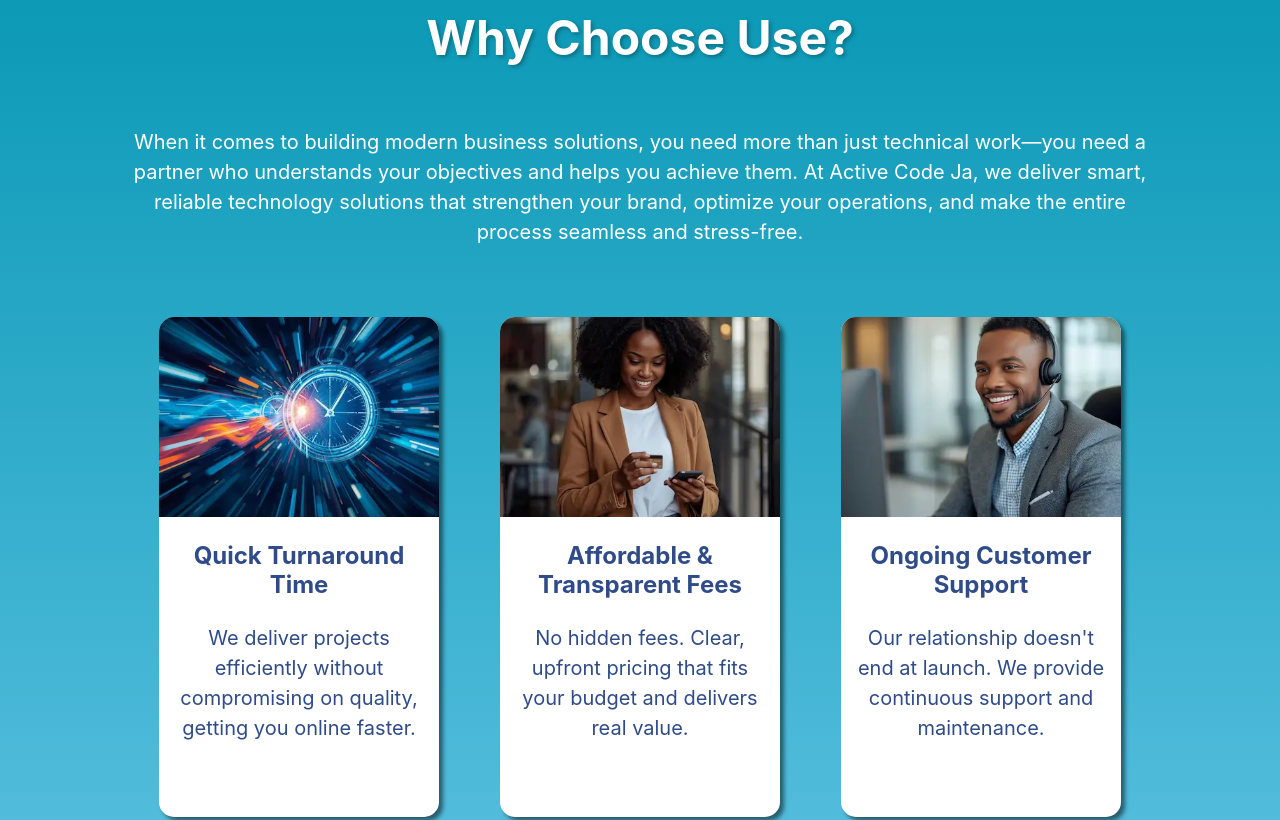
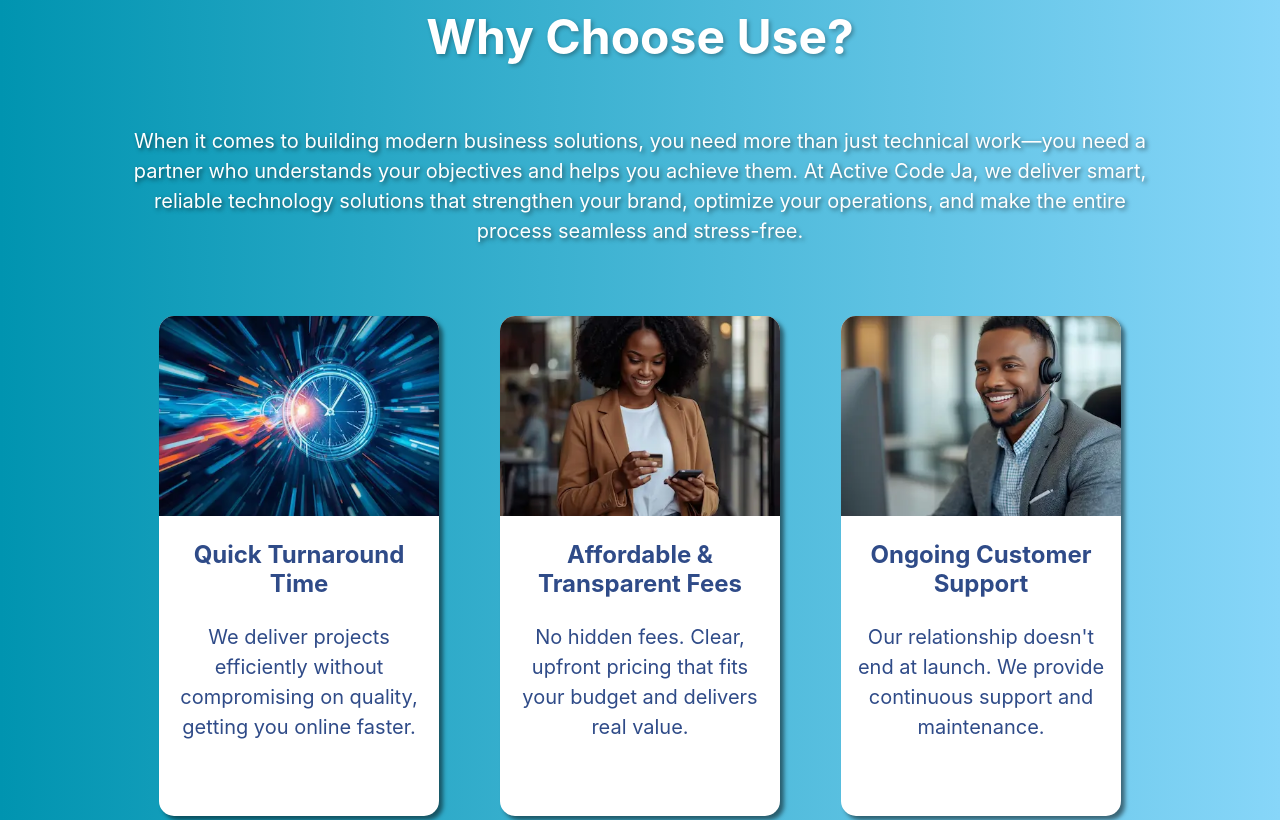
Before and after one commit to OdCool27/activecodeja, a React (Vite) app: page / in a window 1280 px wide. Shown: the part 2300-3120 px from the top of the page. Built offline with nearby package versions, Linux system fonts and the light colour scheme.

Commit message:
Styling and animation for index

```diff
--- a/src/components/Hero.jsx
+++ b/src/components/Hero.jsx
@@ -1,9 +1,9 @@
 import '/src/index.css';
 import {useNavigate} from "react-router-dom";
-import {UseInView} from "./UseInView.jsx";
+import {useInView} from "./useInView.jsx";
 
 function Hero() {
-    const [ref, isVisible] = UseInView();
+    const [ref, isVisible] = useInView();
     const navigate = useNavigate();
     return(
         <section id="hero-section" ref={ref} className={`${isVisible ? "bg-fade-in" : ""}`}>
--- a/src/components/UseInView.jsx
+++ /dev/null
@@ -1,23 +0,0 @@
-import { useState, useEffect, useRef } from "react";
-
-export function UseInView(options = {}) {
-  const ref = useRef(null);
-  const [isVisible, setIsVisible] = useState(false);
-
-  useEffect(() => {
-    const observer = new IntersectionObserver(
-      ([entry]) => {
-        if (entry.isIntersecting) {
-          setIsVisible(true);
-        }
-      },
-      { threshold: 0.2, ...options }
-    );
-
-    if (ref.current) observer.observe(ref.current);
-
-    return () => observer.disconnect();
-  }, [options]);
-
-  return [ref, isVisible];
-}
--- a/src/components/WhatDoWeOffer.jsx
+++ b/src/components/WhatDoWeOffer.jsx
@@ -2,15 +2,17 @@ import {Link} from "react-router-dom";
 import modernDesign from '../assets/ux-ui-design.png'
 import development from '../assets/development.png'
 import maintenance from '../assets/maintenance.png'
+import {useInView} from "./useInView.jsx";
 
 function WhatDoWeOffer() {
+    const [ref, isVisible] = useInView();
     return(
         <>
-            <section id="what-do-we-offer">
+            <section id="what-do-we-offer" ref={ref} className={`${isVisible ? "bg-fade-in" : ""}`}>
                 <h2>What Do We Offer?</h2>
                 <p>We provide a comprehensively tailored web solutions for your business needs.</p>
 
-                <div className="card-container">
+                <div className={`card-container ${isVisible ? "content-rise" : ""}`}>
                     <div className="card">
                         <div className="card-heading">
                             <img src={modernDesign} alt="modern design"/>
--- a/src/components/WhyChooseUs.jsx
+++ b/src/components/WhyChooseUs.jsx
@@ -1,12 +1,12 @@
 import '/src/index.css'
-import {UseInView} from "./UseInView.jsx";
+import {useInView} from "./useInView.jsx";
 import quickTurnaround from '../assets/quick-turnaround.webp'
 import affordableFees from '../assets/affordable.webp'
 import customerSupport from '../assets/support.webp'
 import customDesigns from '../assets/custom-designs.webp'
 
 function WhyChooseUs(){
-    const [ref, isVisible] = UseInView();
+    const [ref, isVisible] = useInView();
     return(
         <>
            <section id="why-choose-us" ref={ref} className={`${isVisible ? "bg-fade-in" : ""}`}>
--- /dev/null
+++ b/src/components/useInView.jsx
@@ -0,0 +1,28 @@
+import { useState, useEffect, useRef } from "react";
+
+export function useInView(options = {}) {
+  const ref = useRef(null);
+  const [isVisible, setIsVisible] = useState(false);
+
+    useEffect(() => {
+        const element = ref.current;
+        if (!element) return;
+
+        const observer = new IntersectionObserver(
+            ([entry]) => {
+                if (entry.isIntersecting) {
+                    setIsVisible(true);
+                    observer.unobserve(element); // stop observing
+                }
+            },
+            { threshold: 0.2, ...options }
+        );
+
+        observer.observe(element);
+
+        return () => observer.disconnect();
+    }, [ref, options]);
+
+
+    return [ref, isVisible];
+}
--- a/src/index.css
+++ b/src/index.css
@@ -361,12 +361,18 @@ footer{
 
 /*What Do We Offer Section*/
 #what-do-we-offer{
+    opacity: 0;
+    transition: opacity 0.8s ease-out;
     width: 80%;
     margin-inline: auto;
     display: flex;
     flex-direction: column;
     margin-top: 100px;
     margin-bottom: 100px;
+}
+
+#what-do-we-offer.bg-fade-in {
+    opacity: 1;
 }
 
 #what-do-we-offer h2{
@@ -382,12 +388,20 @@ footer{
 }
 
 #what-do-we-offer .card-container{
+    opacity: 0;
+    transform: translateY(30px); /* start slightly below */
+    transition: opacity 0.8s ease-in-out, transform 0.8s ease-in-out;
     margin: 50px 0;
     display: flex;
     flex-wrap: wrap;
     justify-content: center;
     align-items: center;
     gap: 30px;
+}
+
+#what-do-we-offer .card-container.content-rise {
+    opacity:1;
+    transform: translateY(0);
 }
 
 #what-do-we-offer .card-container .card{
@@ -400,11 +414,26 @@ footer{
     width: 320px;
     padding: 0 15px;
     color: var(--primary-color);
-    transition: all 0.3s ease-in-out;
+    opacity: 0;
+    transform: translateY(20px);
+    transition: opacity 0.6s ease-out, transform 0.6s ease-out;
+    font-size: var(--fs-18) !important;
 }
 
-#what-do-we-offer .card-container .card:hover{
-    transform: scale(1.05);
+#what-do-we-offer .card-container.content-rise .card:nth-child(1) {
+    opacity: 1;
+    transform: translateY(0);
+    transition-delay: 0.1s;
+}
+#what-do-we-offer .card-container.content-rise .card:nth-child(2) {
+    opacity: 1;
+    transform: translateY(0);
+    transition-delay: 0.3s;
+}
+#what-do-we-offer .card-container.content-rise .card:nth-child(3) {
+    opacity: 1;
+    transform: translateY(0);
+    transition-delay: 0.6s;
 }
 
 
@@ -427,7 +456,12 @@ footer{
 #what-do-we-offer a{
     color: var(--complementary-color);
     text-align: center;
-    font-size: var(--fs-18);
+    font-size: var(--fs-16);
+    transition: all 0.3s ease-in-out;
+}
+
+#what-do-we-offer a:hover{
+    font-weight: bold;
 }
 
 /*About ActiveCodeja Section*/
@@ -475,10 +509,16 @@ footer{
 
 /*Why Choose Us Section*/
 #why-choose-us{
-    background: linear-gradient(to bottom, var(--secondary-color), var(--tertiary-color));
+    background: linear-gradient(to right, var(--secondary-color), var(--tertiary-color));
     padding: 100px 0;
     color: white;
     text-align: center;
+    opacity: 0; /* start hidden */
+    transition: opacity 0.8s ease-out;
+}
+
+#why-choose-us.bg-fade-in {
+    opacity: 1;
 }
 
 #why-choose-us p{
@@ -492,6 +532,19 @@ footer{
     flex-direction: column;
     justify-content: center;
     align-items: center;
+    opacity: 0; /* start hidden */
+    transform: translateY(30px); /* start slightly below */
+    transition: opacity 0.8s ease-out, transform 0.8s ease-out;
+}
+
+#why-choose-us .container > p {
+    text-shadow: 2px 2px 4px rgba(0, 0, 0, 0.5);
+}
+
+/* Apply rise when visible */
+#why-choose-us .container.content-rise {
+    opacity: 1;
+    transform: translateY(0);
 }
 
 .why-choose-us-cards{
@@ -513,6 +566,35 @@ footer{
     box-shadow: 4px 4px 4px rgba(0, 0, 0, 0.5);
     overflow: hidden;
     min-height: 500px;
+
+    opacity: 0; /* hidden initially */
+    transform: translateY(20px); /* start slightly below */
+    transition: opacity 0.6s ease-out, transform 0.6s ease-out;
+}
+
+/* Animate cards sequentially when container is visible */
+#why-choose-us .container.content-rise .why-choose-us-cards .card:nth-child(1) {
+    opacity: 1;
+    transform: translateY(0);
+    transition-delay: 0.1s;
+}
+
+#why-choose-us .container.content-rise .why-choose-us-cards .card:nth-child(2) {
+    opacity: 1;
+    transform: translateY(0);
+    transition-delay: 0.5s;
+}
+
+#why-choose-us .container.content-rise .why-choose-us-cards .card:nth-child(3) {
+    opacity: 1;
+    transform: translateY(0);
+    transition-delay: 0.8s;
+}
+
+#why-choose-us .container.content-rise .why-choose-us-cards .card:nth-child(4) {
+    opacity: 1;
+    transform: translateY(0);
+    transition-delay: 1.2s;
 }
 
 .cardImage{
@@ -559,6 +641,10 @@ footer{
     width: 45px;
     height: 45px;
     border-radius: 100%;
+    background-color: var(--primary-color);
+    color: white;
+    border: 1px solid black;
+    box-shadow: none;
 }
 
 .testimonial-cards{
@@ -577,6 +663,7 @@ footer{
     border: 1px solid black;
     width: 300px;
     padding: 10px;;
+    box-shadow: 4px 4px 4px rgba(0, 0, 0, 0.5);
 }
 
 .testimonial-card p{
```
